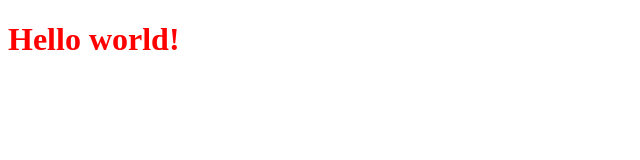
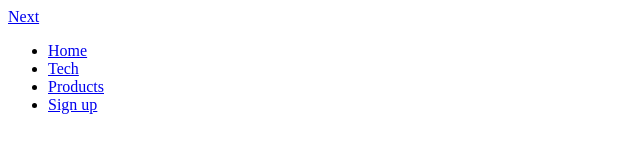
Before and after one commit to tsurubaso/cssHtmlJavascript, a plain HTML site: page index.html in a window 1280 px wide. Shown: the whole page, without its empty margins (0-640 px from the left). Drawn offline with Linux system fonts and the light colour scheme.

Commit message:
9`54 menu mis en place

```diff
--- a/index.html
+++ b/index.html
@@ -1,14 +1,36 @@
 <!DOCTYPE html>
 <html lang="en">
-<head>
-    <meta charset="UTF-8">
-    <meta http-equiv="X-UA-Compatible" content="IE=edge">
-    <meta name="viewport" content="width=device-width, initial-scale=1.0">
+  <head>
+    <meta charset="UTF-8" />
+    <meta http-equiv="X-UA-Compatible" content="IE=edge" />
+    <meta name="viewport" content="width=device-width, initial-scale=1.0" />
     <title>Next Website</title>
-    <link rel="stylesheet" href="styles.css">
-</head>
-<body>
-    <h1>Hello world!</h1>
-
-</body>
+    <link rel="stylesheet" href="styles.css" />
+  </head>
+  <body>
+    <nav class="navbar">
+      <div class="navbar__container">
+        <a href="/" id="navbar__logo">Next</a>
+        <div class="navbar__toggle" id="mobile-menu">
+          <span class="bar"></span>
+          <span class="bar"></span>
+          <span class="bar"></span>
+        </div>
+        <ul class="nabar__menu">
+          <li class="navbar__item">
+            <a href="/" class="navbar__links">Home</a>
+          </li>
+          <li class="navbar__item">
+            <a href="/tech.html" class="navbar__links">Tech</a>
+          </li>
+          <li class="navbar__item">
+            <a href="/" class="navbar__links">Products</a>
+          </li>
+          <li class="navbar__btn">
+            <a href="/" class="button">Sign up</a>
+          </li>
+        </ul>
+      </div>
+    </nav>
+  </body>
 </html>
```
